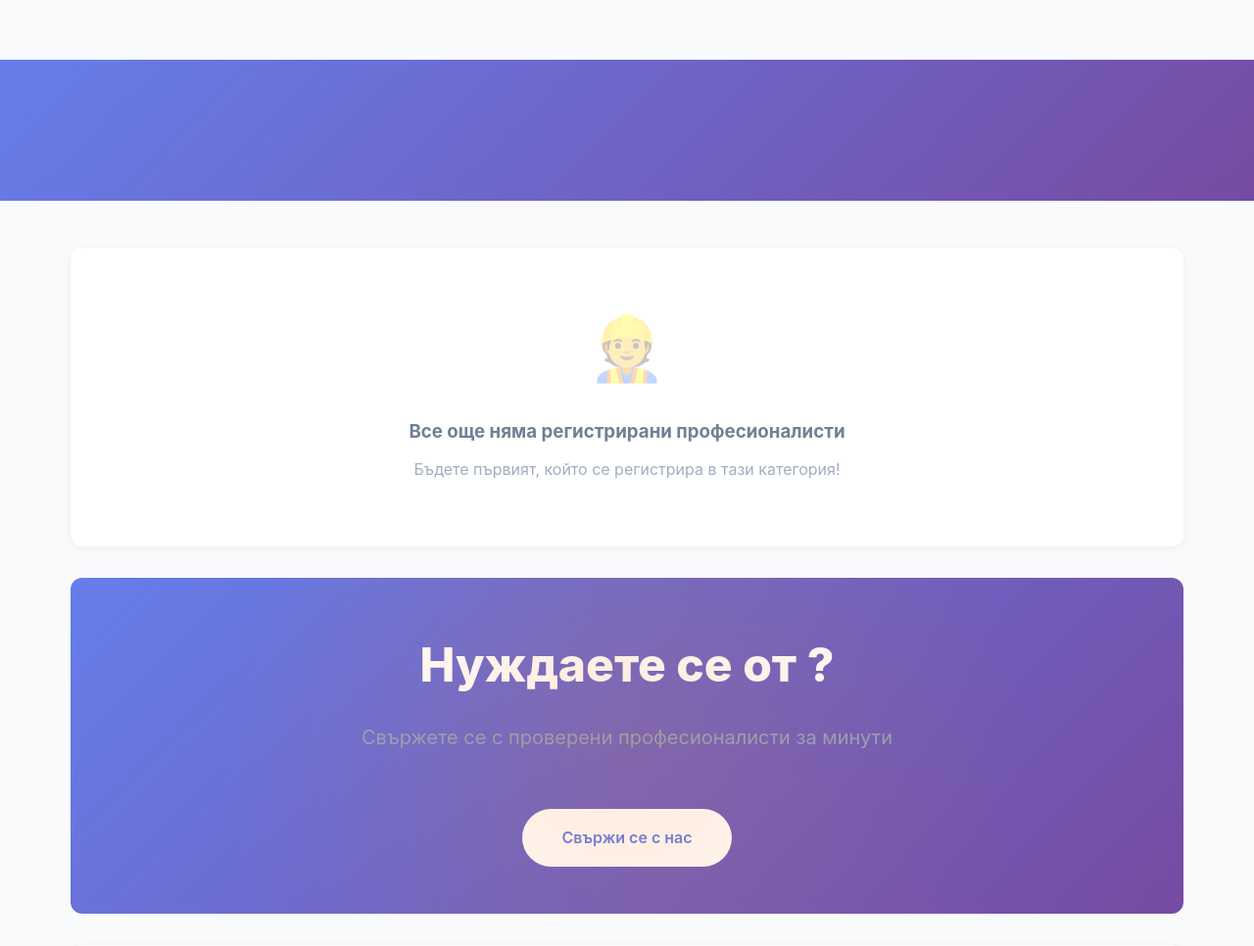
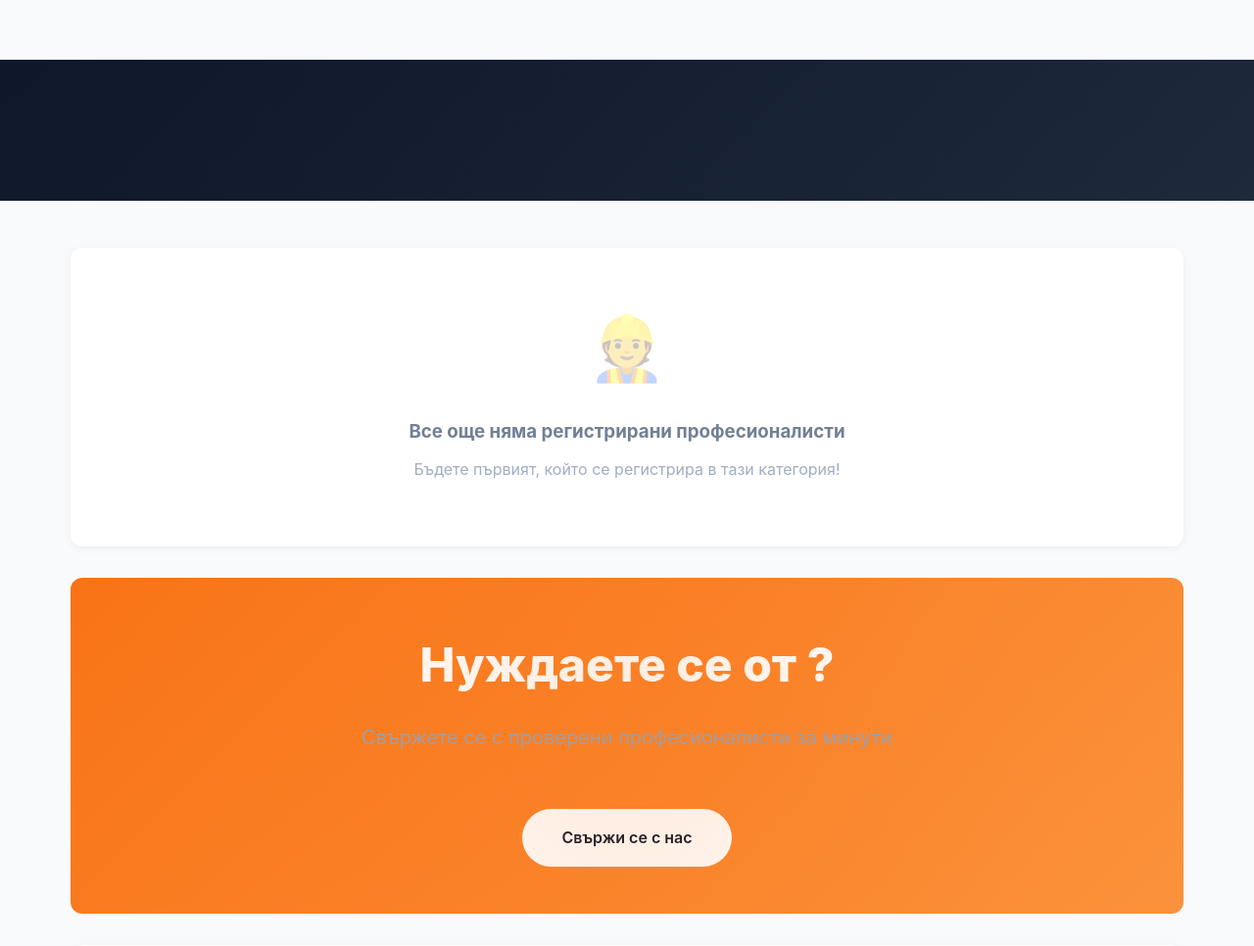
Before and after one commit to mymriffer-eng/bgmajstor, a Django app: template templates/category_detail.html in a window 1280 px wide. Shown: the part 87-1053 px from the top of the page at 98% size. Run offline with Django 5.2, Linux system fonts and the light colour scheme; the template is opened without the code that fills it, so the values that code supplies are empty.

Commit message:
Remove icon letters, update to Navy+Orange design

```diff
--- a/templates/category_detail.html
+++ b/templates/category_detail.html
@@ -6,16 +6,11 @@
 {% block extra_css %}
 <style>
     .category-hero {
-        background: linear-gradient(135deg, #667eea 0%, #764ba2 100%);
+        background: linear-gradient(135deg, var(--navy-primary), var(--navy-secondary));
         padding: 4rem 2rem;
         text-align: center;
         color: white;
         margin-top: 80px;
-    }
-
-    .category-hero .icon {
-        font-size: 4rem;
-        margin-bottom: 1rem;
     }
 
     .category-hero h1 {
@@ -58,7 +53,7 @@
     }
 
     .cta-section {
-        background: linear-gradient(135deg, #667eea 0%, #764ba2 100%);
+        background: linear-gradient(135deg, var(--orange-accent), #fb923c);
         color: white;
         padding: 3rem;
         border-radius: 12px;
@@ -74,7 +69,7 @@
     .cta-button {
         display: inline-block;
         background: white;
-        color: #667eea;
+        color: var(--navy-primary);
         padding: 1rem 2.5rem;
         border-radius: 50px;
         text-decoration: none;
@@ -139,7 +134,7 @@
     }
 
     .breadcrumbs a {
-        color: #667eea;
+        color: var(--orange-accent);
         text-decoration: none;
     }
 
@@ -217,7 +212,6 @@
 
 <!-- Hero Section -->
 <section class="category-hero">
-    <div class="icon">{{ category.icon }}</div>
     <h1>{{ category.h1_title }}</h1>
     <p>{{ category.description }}</p>
 </section>
@@ -232,7 +226,7 @@
             {% for prof in professionals %}
             <a href="{% url 'professional_profile' prof.slug %}" class="professional-card">
                 <div style="display: flex; align-items: start; gap: 1rem; margin-bottom: 1rem;">
-                    <div style="width: 60px; height: 60px; border-radius: 50%; background: linear-gradient(135deg, #667eea, #764ba2); color: white; display: flex; align-items: center; justify-content: center; font-size: 1.5rem; font-weight: 700; flex-shrink: 0;">
+                    <div style="width: 60px; height: 60px; border-radius: 50%; background: linear-gradient(135deg, var(--orange-accent), #fb923c); color: white; display: flex; align-items: center; justify-content: center; font-size: 1.5rem; font-weight: 700; flex-shrink: 0;">
                         {{ prof.user.first_name.0 }}{{ prof.user.last_name.0 }}
                     </div>
                     <div style="flex: 1;">
@@ -294,9 +288,9 @@
         <h2>Други категории услуги</h2>
         <div class="categories-grid">
             {% for related in related_categories %}
-            <a href="{{ related.get_absolute_url }}" class="category-card">
-                <div class="icon">{{ related.icon }}</div>
+            <a href="{% url 'category_detail' slug=related.slug %}" class="category-card">
                 <h3>{{ related.name }}</h3>
+                <p style="color: #718096; font-size: 0.9rem; margin-top: 0.5rem;">{{ related.description|truncatewords:10 }}</p>
             </a>
             {% endfor %}
         </div>
```
Also changed, not shown: seed_database.py (+8 -8 lines).
